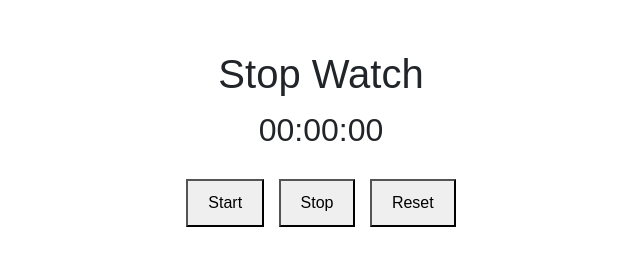
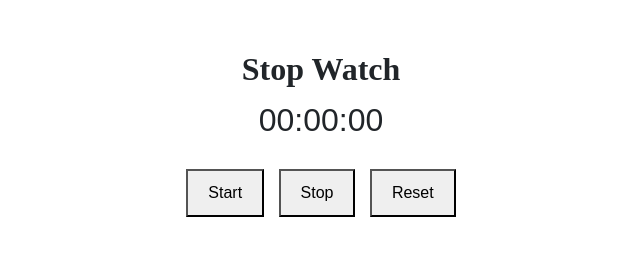
Before and after one commit to hridoy-ahmmad/First_project, a plain HTML site: page index.html in a window 1280 px wide. Shown: the whole page, without its empty margins (319-959 px from the left). Drawn offline with nearby package versions, Linux system fonts and the light colour scheme.

Commit message:
Updated HTML file

```diff
--- a/index.html
+++ b/index.html
@@ -10,6 +10,11 @@
             font-family: Arial, sans-serif;
             text-align: center;
             margin: 50px;
+        }
+        h1{
+            font-weight: bold;
+            font-family: serif;
+            font-size: 32px;
         }
         .stopwatch {
             font-size: 2em;
```
